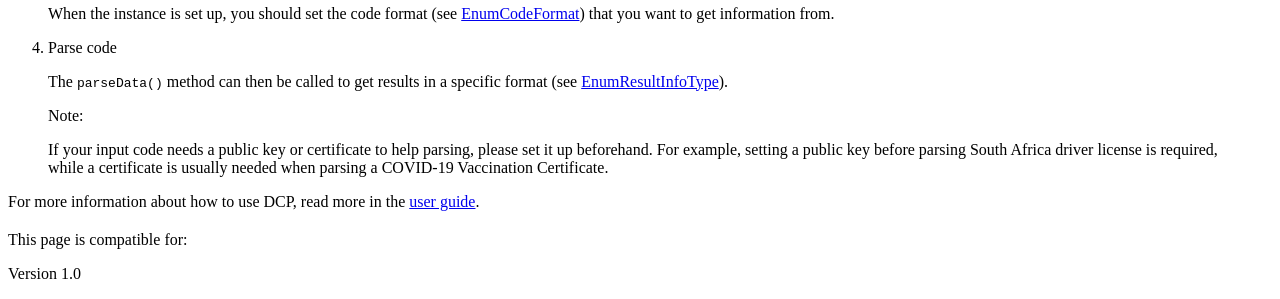
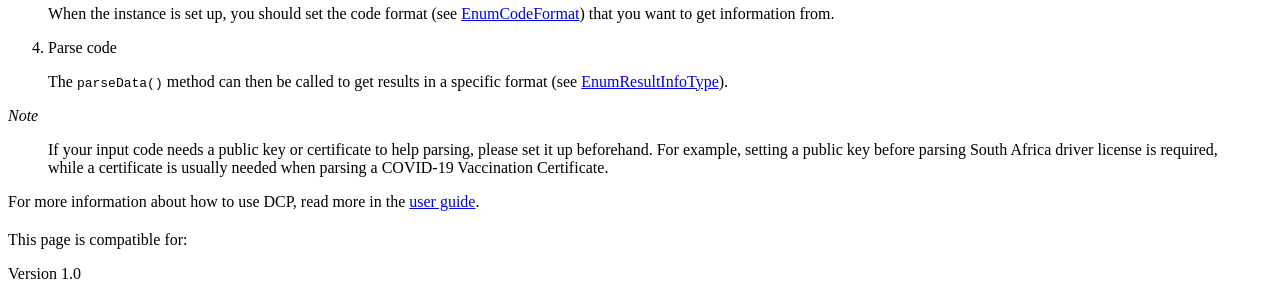
Before and after one commit to dynamsoft-docs/code-parser-docs, a Jekyll site: the page built from introduction/index.md, in a window 1280 px wide and 900 px high, scrolled down 1155 px. Shown: the part 153-452 px from the top of the window. Built offline with Jekyll 4.4.1, drawn with Linux system fonts in a browser that asks for light colours.

```diff
--- a/introduction/index.md
+++ b/introduction/index.md
@@ -48,7 +48,7 @@ There are mainly four steps to use a CodeParser:
     The `parseData()` method can then be called to get results in a specific format (see [EnumResultInfoType](../programming/javascript/api-reference/enum/EnumResultInfoType.md)).
 
 
-> Note:
+*Note*
 
 > If your input code needs a public key or certificate to help parsing, please set it up beforehand.
 > For example, setting a public key before parsing South Africa driver license is required, while a certificate is usually needed when parsing a COVID-19 Vaccination Certificate.
```
